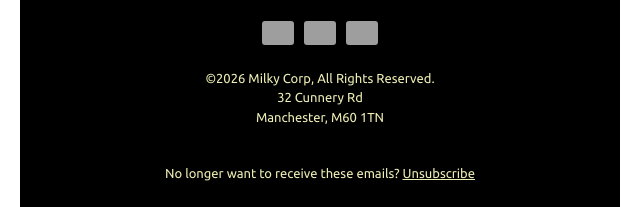
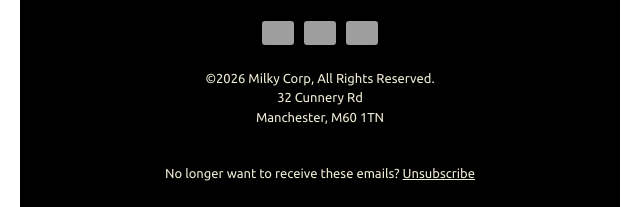
Before and after one commit to AndrewAttemptsCode/email-templates, a website: page dist/promotional.html in a window 1280 px wide. Shown: the part 1318-1525 px from the top of the page, 320-960 px from the left. Drawn offline with Linux system fonts and the light colour scheme; grey boxes are pictures that could not be loaded.

Commit message:
fix: update colour from eeedb4 to eeebd4

```diff
--- a/dist/promotional.html
+++ b/dist/promotional.html
@@ -377,7 +377,7 @@
                   <tbody>
                     <tr>
                       <td align="center" style="font-size:0px;padding:10px 25px;word-break:break-word;">
-                        <div style="font-family:Ubuntu, Helvetica, Arial, sans-serif;font-size:13px;line-height:1.5;text-align:center;color:#eeedb4;">&copy;2026 Milky Corp, All Rights Reserved. </br> 32 Cunnery Rd </br> Manchester, M60 1TN</div>
+                        <div style="font-family:Ubuntu, Helvetica, Arial, sans-serif;font-size:13px;line-height:1.5;text-align:center;color:#eeebd4;">&copy;2026 Milky Corp, All Rights Reserved. </br> 32 Cunnery Rd </br> Manchester, M60 1TN</div>
                       </td>
                     </tr>
                   </tbody>
@@ -403,7 +403,7 @@
                   <tbody>
                     <tr>
                       <td align="center" style="font-size:0px;padding:10px 25px;word-break:break-word;">
-                        <div style="font-family:Ubuntu, Helvetica, Arial, sans-serif;font-size:13px;line-height:1;text-align:center;color:#eeedb4;">No longer want to receive these emails? <a href="#" style="color:#eeedb4">Unsubscribe</a></div>
+                        <div style="font-family:Ubuntu, Helvetica, Arial, sans-serif;font-size:13px;line-height:1;text-align:center;color:#eeebd4;">No longer want to receive these emails? <a href="#" style="color:#eeebd4">Unsubscribe</a></div>
                       </td>
                     </tr>
                   </tbody>
```
Also changed, not shown: 1 other file.
